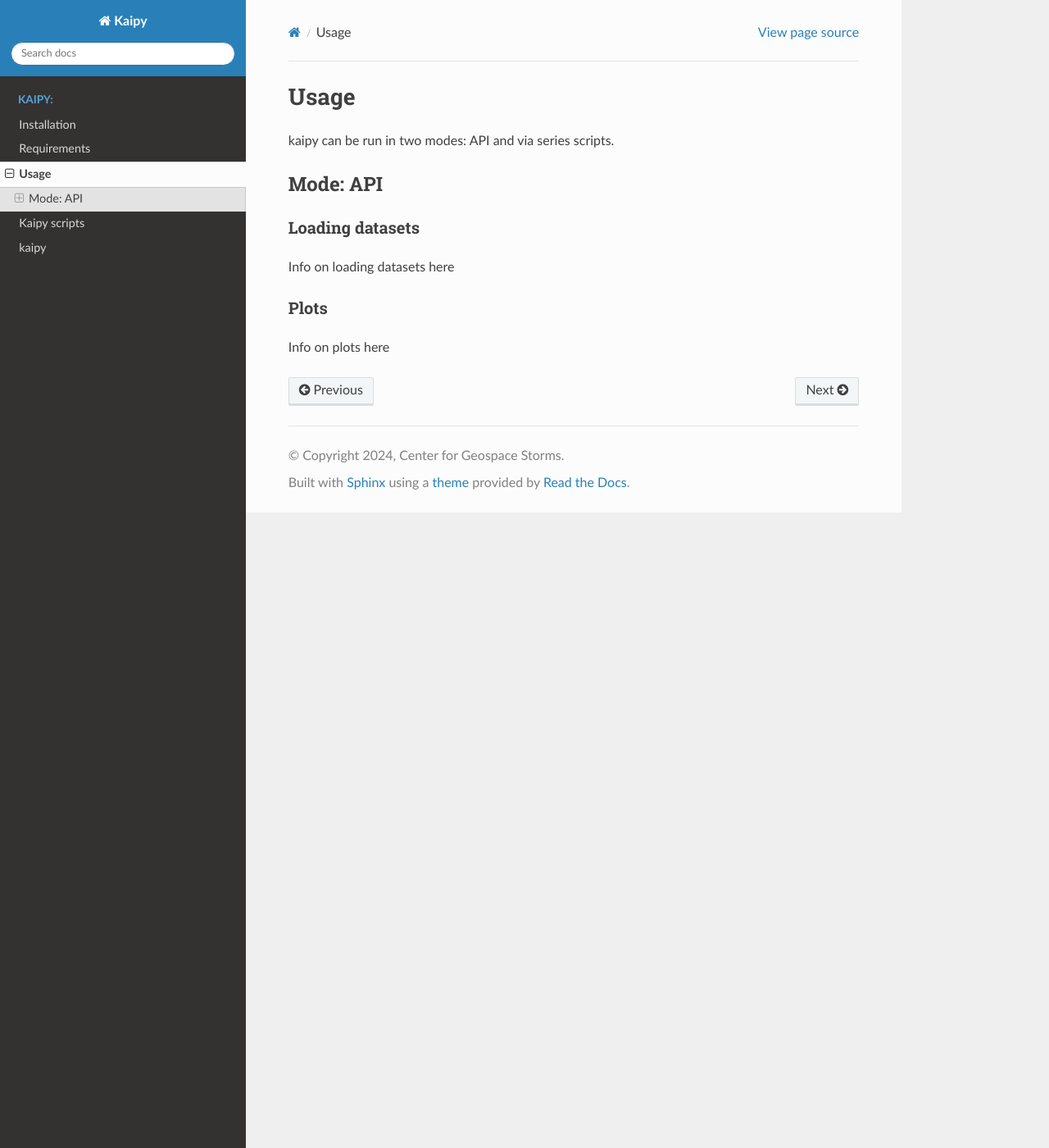
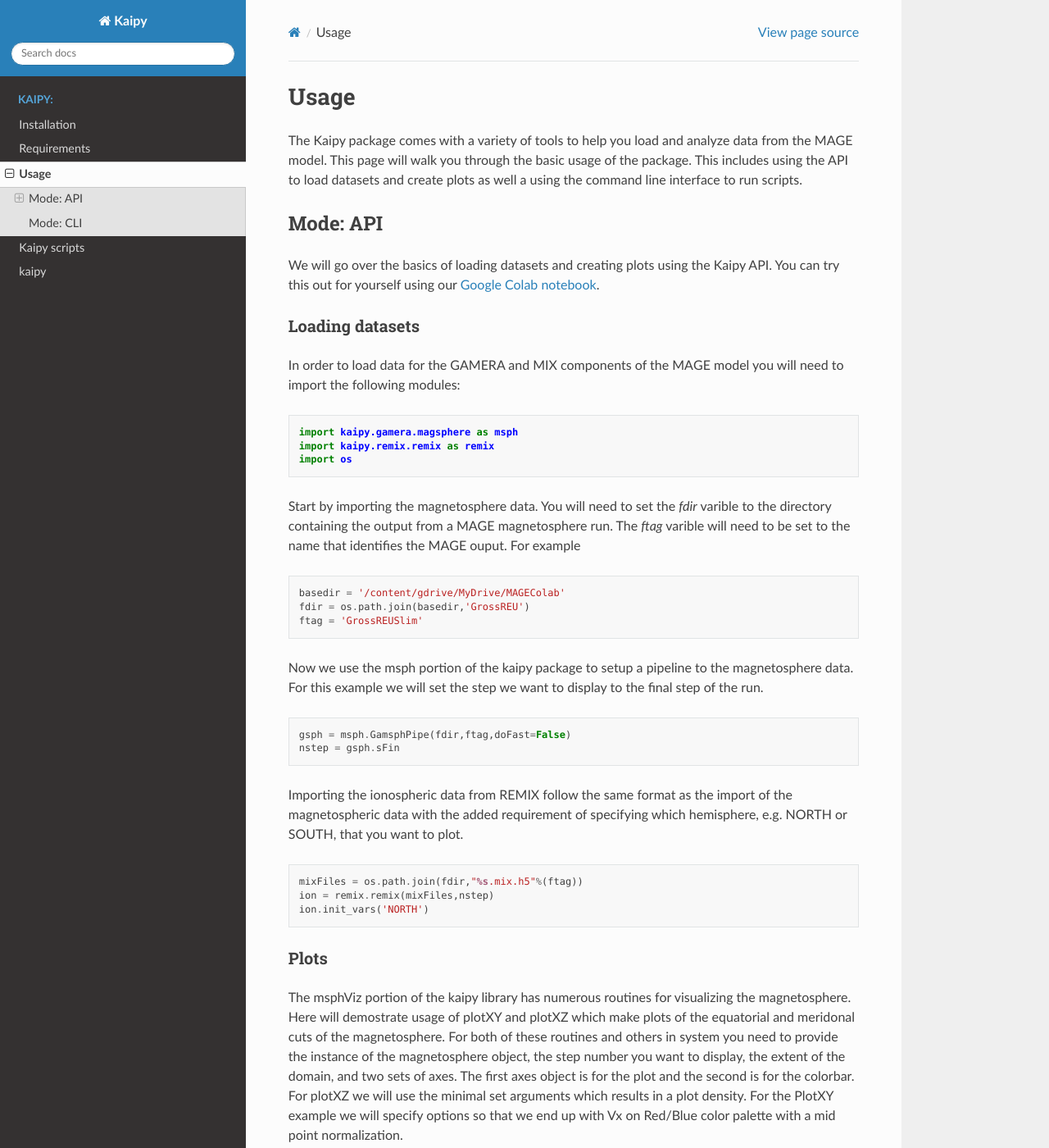
Before and after one commit to darrendezeeuw/kaipy, a Sphinx documentation site: the page built from docs/source/kaipy/usage.rst, in a window 1280 px wide and 1400 px high. Shown: the whole window at 82% size. Built offline with Sphinx 7.4.7 and the Read the Docs theme 2.0.0, drawn with Linux system fonts in a browser that asks for light colours; some of the changed text lies outside the part shown.

Commit message:
Add usage documentation including example plots

```diff
--- a/docs/source/kaipy/usage.rst
+++ b/docs/source/kaipy/usage.rst
@@ -1,14 +1,102 @@
 Usage
 =====
-kaipy can be run in two modes: API and via series scripts.
+The Kaipy package comes with a variety of tools to help you load and analyze data from the MAGE model. This page will walk you through the basic usage of the package.  This includes using the API to load datasets and create plots as well a using the command line interface to run scripts.
 
 Mode: API
 ---------
+We will go over the basics of loading datasets and creating plots using the Kaipy API.  You can try this out for yourself using our `Google Colab notebook <https://colab.research.google.com/drive/1Y559nAryHyX5R9wgqSLvZ-87QRmazGLD#scrollTo=0bOWk7gnNzd2>`_.
 
 Loading datasets
 ~~~~~~~~~~~~~~~~
-Info on loading datasets here
+In order to load data for the GAMERA and MIX components of the MAGE model you will need to import the following modules:
+
+.. code-block:: python
+
+    import kaipy.gamera.magsphere as msph
+    import kaipy.remix.remix as remix
+    import os
+
+Start by importing the magnetosphere data. You will need to set the `fdir` varible to the directory containing the output from a MAGE magnetosphere run. The `ftag` varible will need to be set to the name that identifies the MAGE ouput.  For example
+
+.. code-block:: python
+
+    basedir = '/content/gdrive/MyDrive/MAGEColab'
+    fdir = os.path.join(basedir,'GrossREU')
+    ftag = 'GrossREUSlim'
+
+Now we use the msph portion of the kaipy package to setup a pipeline to the magnetosphere data. For this example we will set the step we want to display to the final step of the run.
+
+.. code-block:: python
+
+    gsph = msph.GamsphPipe(fdir,ftag,doFast=False)
+    nstep = gsph.sFin
+
+Importing the ionospheric data from REMIX follow the same format as the import of the magnetospheric data with the added requirement of specifying which hemisphere, e.g. NORTH or SOUTH, that you want to plot.
+
+.. code-block:: python
+
+    mixFiles = os.path.join(fdir,"%s.mix.h5"%(ftag))
+    ion = remix.remix(mixFiles,nstep)
+    ion.init_vars('NORTH')
 
 Plots
 ~~~~~
-Info on plots here
+The msphViz portion of the kaipy library has numerous routines for visualizing the magnetosphere. Here will demostrate usage of plotXY and plotXZ which make plots of the equatorial and meridonal cuts of the magnetosphere. For both of these routines and others in system you need to provide the instance of the magnetosphere object, the step number you want to display, the extent of the domain, and two sets of axes. The first axes object is for the plot and the second is for the colorbar. For plotXZ we will use the minimal set arguments which results in a plot density. For the PlotXY example we will specify options so that we end up with Vx on Red/Blue color palette with a mid point normalization.
+
+First the PlotXZ example
+
+.. code-block:: python
+
+    xyBds = [-100,20,-60,60]
+    figSz = (8,8)
+    fig = plt.figure(figsize=figSz)
+    gs = fig.add_gridspec(2,1,height_ratios=[20,1],hspace=0.2)
+    Ax1 = fig.add_subplot(gs[0,0])
+    AxC1 = fig.add_subplot(gs[1,0])
+    data = mviz.plotXZ(gsph,nstep,xyBds,Ax1,AxC1,vMin=0,vMax=50)
+
+.. image:: /_static/plotXZExample.png
+    :alt: Example XZ plot of Density
+    :width: 400px
+    :align: center
+
+And for the PlotXY example
+
+.. code-block:: python
+
+    figSz = (8,8)
+    fig = plt.figure(figsize=figSz)
+    gs = fig.add_gridspec(2,1,height_ratios=[20,1],hspace=0.2)
+    Ax1 = fig.add_subplot(gs[0,0])
+    AxC1 = fig.add_subplot(gs[1,0])
+    data = mviz.plotXY(gsph,nstep,xyBds,Ax1,AxC1,var='Vx',midp=True,cmap='RdBu_r')
+
+.. image:: /_static/plotXYExample.png
+    :alt: Example XY plot of Vx
+    :width: 400px
+    :align: center
+
+The mix object includes extensive plotting routine that has the capability for numerous varibles with excellent choices for the color tables. It also takes advantage of the mix objects ability to calculate dervied quanties, such as magnetic perturbations and electric fields. Unlike the magnetosphere plotting routines it has option to take a gridspec object instead of an axes object. It also has the option be made an inset plot so that it can be easily combined with a magnetosphere plot.
+
+.. code-block:: python
+
+    ion.plot('current')
+
+.. image:: /_static/ionExample.png
+    :alt: Example plot of ionospheric current and potential
+    :width: 400px
+    :align: center
+
+Mode: CLI
+---------
+The Kaipy package also comes with a command line interface that allows you to run scripts to analyze MAGE model data.  The CLI is a great way to automate the analysis of large datasets.  The CLI is run from the terminal and has a variety of options to customize the analysis.
+
+A complete list of the available scripts can be found at the `Scripts documentation <https://kaipy.readthedocs.io/en/latest/scripts.html>`_.
+
+The quicklook directory has numerous scripts that can be used to generate plots and movies of the MAGE model output.  For example the `msphpic.py` command makes a summary moive of the magnetosphere while the `mixpic.py` command makes a summary movie of the ionosphere.
+
+.. autoprogram:: msphpic:create_command_line_parser()
+    :prog: msphpic.py
+
+.. autoprogram:: mixpic:create_command_line_parser()
+    :prog: mixpic.py
```
Also changed, not shown: docs/source/kaipy/installation.rst (+2 -10 lines), docs/source/_static/ionExample.png (added), docs/source/_static/plotXYExample.png (added), docs/source/_static/plotXZExample.png (added).
